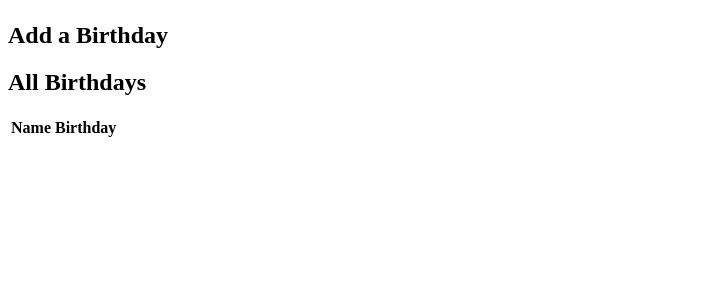
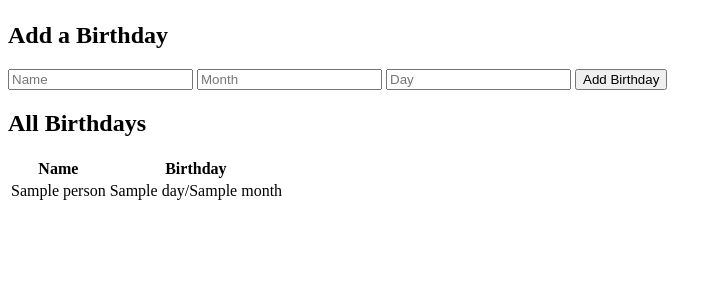
Before and after one commit to nednella/cs50, a Flask app: template cs50/week9/birthdays/templates/index.html in a window 1280 px wide. Shown: the part 58-358 px from the top of the page, without its empty margins (0-722 px from the left). Run offline with Flask 3, Linux system fonts and the light colour scheme; the template is opened without the code that fills it: most values are stand-ins (such as "Sample title", 1, 10 or a date in 2020); lists and menus that the app fills with data are empty; some libraries are stand-ins or nearby versions.

Commit message:
Tue, Apr 11, 2023, 4:58 PM +01:00

```diff
--- a/cs50/week9/birthdays/templates/index.html
+++ b/cs50/week9/birthdays/templates/index.html
@@ -15,6 +15,12 @@
 
                 <h2>Add a Birthday</h2>
                 <!-- TODO: Create a form for users to submit a name, a month, and a day -->
+                <form action="" method ="get">
+                    <input autocomplete="off" name="name" placeholder="Name" type="text">
+                    <input autocomplete="off" name="month" placeholder="Month" type="text">
+                    <input autocomplete="off" name="day" placeholder="Day" type="text">
+                    <button type="Submit">Add Birthday</button>
+                </form>
             </div>
 
             <div class="section">
@@ -29,6 +35,19 @@
                     </thead>
                     <tbody>
                         <!-- TODO: Loop through the database entries to display them in this table -->
+                        {% for person in birthdays %}
+
+                            <tr>
+                                <td>{{ person.name }}</td>
+                                <td>{{ person.day }}/{{ person.month }}</td>
+                                <td>
+                                    <form action="/deregister" method="post">
+                                        <input name="id" type="hidden" value="{{ person.id }}">
+                                    </form>
+                                </td>
+                            </tr>
+
+                        {% endfor %}
                     </tbody>
                 </table>
             </div>
```
